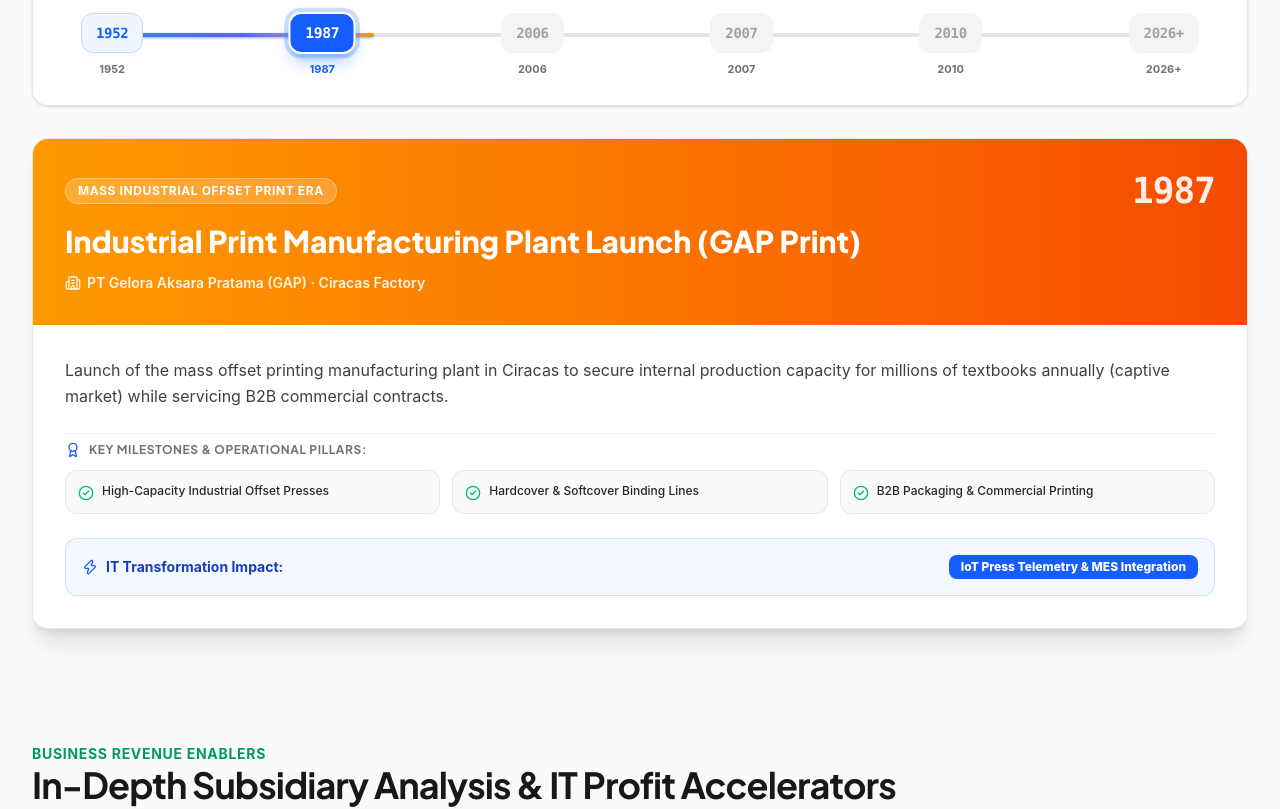
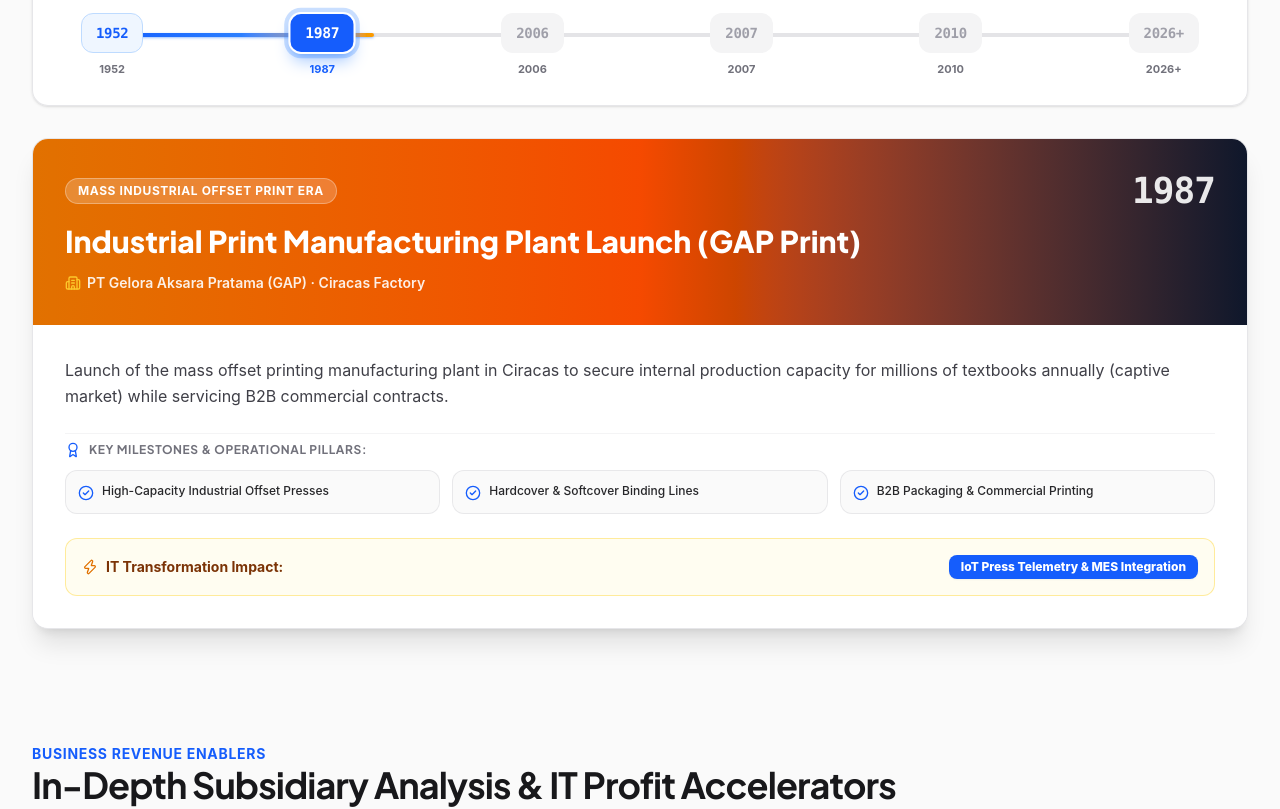
Before and after one commit to okihita/portfolio, a Next.js app: page /erlangga/subsidiaries in a window 1280 px wide. Shown: the part 2540-3349 px from the top of the page. Built offline with nearby package versions, Linux system fonts and the light colour scheme.

Commit message:
style(erlangga): consolidate subsidiaries page & historical timeline strictly into 3-color Risograph design system

```diff
--- a/components/erlangga/ErlanggaHistoricalTimeline.tsx
+++ b/components/erlangga/ErlanggaHistoricalTimeline.tsx
@@ -1,6 +1,6 @@
 "use client";
 
-import React, { useState, useEffect, useRef } from "react";
+import React, { useState, useEffect } from "react";
 import { motion, AnimatePresence } from "framer-motion";
 import {
   BookOpen,
@@ -38,6 +38,7 @@
 
 const STEP_DURATION_MS = 5500; // 5.5 seconds per era step
 
+// Strictly 3-Color Risograph Palette: Deep Soy Charcoal Navy, Electric Cobalt Blue, Warm Terracotta Ochre
 const TIMELINE_EVENTS: TimelineEvent[] = [
   {
     year: "1952",
@@ -64,7 +65,7 @@
       id: "Master Katalog Produk & Hak Cipta IP Buku",
       en: "Master Product Catalog & Publishing IP Rights"
     },
-    color: "from-blue-500 to-indigo-600"
+    color: "from-blue-600 via-blue-700 to-slate-900" // Electric Cobalt
   },
   {
     year: "1987",
@@ -91,7 +92,7 @@
       id: "Integrasi Sistem Telemetri MES & IoT Mesin Cetak",
       en: "IoT Press Telemetry & MES Integration"
     },
-    color: "from-amber-500 to-orange-600"
+    color: "from-amber-600 via-orange-600 to-slate-900" // Terracotta Ochre
   },
   {
     year: "2006",
@@ -118,7 +119,7 @@
       id: "Pipa Otomatisasi Pengadaan BOS SIPLah",
       en: "Automated SIPLah BOS Procurement Pipeline"
     },
-    color: "from-emerald-500 to-teal-600"
+    color: "from-blue-600 via-indigo-700 to-slate-900" // Electric Cobalt
   },
   {
     year: "2007",
@@ -145,7 +146,7 @@
       id: "99.9% Uptime WMS Gudang Cabang & Batching Rute",
       en: "99.9% Branch WMS Uptime & Algorithmic Route Batching"
     },
-    color: "from-cyan-500 to-blue-600"
+    color: "from-amber-600 via-amber-700 to-slate-900" // Terracotta Ochre
   },
   {
     year: "2010",
@@ -172,7 +173,7 @@
       id: "Portal LMS Hybrid & Verifikasi QR Sertifikat Digital",
       en: "Hybrid LMS Portal & QR Digital Credential Hash"
     },
-    color: "from-purple-500 to-pink-600"
+    color: "from-blue-600 via-blue-800 to-slate-900" // Electric Cobalt
   },
   {
     year: "2026+",
@@ -199,7 +200,7 @@
       id: "-45% Biaya Cloud Idle · 100% Uptime Ujian CBT",
       en: "-45% Cloud Idle Cost · 100% CBT Exam Uptime"
     },
-    color: "from-blue-600 via-indigo-600 to-purple-600"
+    color: "from-blue-600 via-indigo-600 to-amber-600" // Master Risograph Fusion
   }
 ];
 
@@ -207,12 +208,11 @@
   const [activeIndex, setActiveIndex] = useState<number>(0);
   const [isPlaying, setIsPlaying] = useState<boolean>(true);
   const [isHovered, setIsHovered] = useState<boolean>(false);
-  const [segmentProgress, setSegmentProgress] = useState<number>(0); // 0 to 100%
+  const [segmentProgress, setSegmentProgress] = useState<number>(0);
 
   const activeEvent = TIMELINE_EVENTS[activeIndex];
   const totalSteps = TIMELINE_EVENTS.length;
 
-  // Next and Prev Handlers
   const nextStep = () => {
     setSegmentProgress(0);
     setActiveIndex((prev) => (prev + 1) % totalSteps);
@@ -228,11 +228,10 @@
     setActiveIndex(index);
   };
 
-  // Autoplay Timer Loop
   useEffect(() => {
     if (!isPlaying || isHovered) return;
 
-    const intervalMs = 50; // Update every 50ms for smooth 60fps fill
+    const intervalMs = 50;
     const stepIncrement = (intervalMs / STEP_DURATION_MS) * 100;
 
     const timer = setInterval(() => {
@@ -248,7 +247,6 @@
     return () => clearInterval(timer);
   }, [isPlaying, isHovered, activeIndex]);
 
-  // Calculate total visual progress percentage along the laser line
   const baseProgressPercent = (activeIndex / (totalSteps - 1)) * 100;
   const activeSegmentPercent = (1 / (totalSteps - 1)) * (segmentProgress / 100) * 100;
   const totalLaserWidthPercent = Math.min(
@@ -319,14 +317,14 @@
           </div>
         </div>
 
-        {/* STEPPER RAIL WITH LIQUID LASER PROGRESS LINE */}
+        {/* STEPPER RAIL WITH RISOGRAPH COBALT-TO-TERRACOTTA LASER LINE */}
         <div className="relative pt-2 pb-1 px-6 overflow-x-auto scrollbar-none">
-          {/* Background Track Line: Starts at center of first node (52px) and ends at center of last node (52px) */}
+          {/* Background Track Line */}
           <div className="absolute top-[28px] left-[52px] right-[52px] h-1 bg-zinc-200 dark:bg-zinc-800/80 rounded-full z-0" />
 
-          {/* Active Liquid Laser Line */}
+          {/* Active Liquid Laser Line (Cobalt Blue to Terracotta Ochre Gradient) */}
           <div
-            className="absolute top-[28px] left-[52px] h-1 bg-gradient-to-r from-blue-500 via-indigo-500 to-amber-500 rounded-full z-0 transition-all duration-75 shadow-sm shadow-blue-500/50"
+            className="absolute top-[28px] left-[52px] h-1 bg-gradient-to-r from-blue-600 via-blue-500 to-amber-500 rounded-full z-0 transition-all duration-75 shadow-sm shadow-blue-500/40"
             style={{
               width: `calc((100% - 104px) * ${totalLaserWidthPercent / 100})`
             }}
@@ -343,7 +341,7 @@
                   onClick={() => selectStep(idx)}
                   className="flex flex-col items-center gap-2 group cursor-pointer focus:outline-none"
                 >
-                  {/* Wider Year Node Box */}
+                  {/* Year Node Box */}
                   <div
                     className={`px-3.5 h-10 min-w-[56px] rounded-xl flex items-center justify-center font-bold text-xs sm:text-sm font-mono tracking-tight transition-all duration-300 ${
                       isActive
@@ -373,7 +371,7 @@
         </div>
       </div>
 
-      {/* --- ACTIVE ERA GLASSMORPHISM CARD (AUTOMATICALLY SLIDES WITH LASER FILL) --- */}
+      {/* --- ACTIVE ERA RISOGRAPH GLASSMORPHISM CARD --- */}
       <AnimatePresence mode="wait">
         <motion.div
           key={activeEvent.year}
@@ -383,7 +381,7 @@
           transition={{ duration: 0.28 }}
           className="rounded-2xl border border-zinc-200/90 dark:border-zinc-800 bg-white dark:bg-zinc-900 overflow-hidden shadow-xl"
         >
-          {/* Card Header Banner with Dynamic Gradient Accent */}
+          {/* Card Header Banner with Risograph Gradient Accent */}
           <div className={`p-6 sm:p-8 bg-gradient-to-r ${activeEvent.color} text-white space-y-3`}>
             <div className="flex items-center justify-between gap-4">
               <span className="px-3 py-1 rounded-full text-xs font-bold bg-white/20 backdrop-blur-md border border-white/30 tracking-wider uppercase">
@@ -399,7 +397,7 @@
             </h3>
 
             <p className="text-xs sm:text-sm font-semibold opacity-90 flex items-center gap-1.5">
-              <Building2 className="w-4 h-4 shrink-0" />
+              <Building2 className="w-4 h-4 shrink-0 text-amber-300" />
               <span>{activeEvent.entity[lang]}</span>
             </p>
           </div>
@@ -424,17 +422,17 @@
                     key={hIdx}
                     className="p-3 rounded-xl bg-zinc-50 dark:bg-zinc-950/60 border border-zinc-200/80 dark:border-zinc-800 text-xs text-zinc-800 dark:text-zinc-200 font-medium flex items-start gap-2"
                   >
-                    <CheckCircle2 className="w-4 h-4 text-emerald-500 shrink-0 mt-0.5" />
+                    <CheckCircle2 className="w-4 h-4 text-blue-600 dark:text-blue-400 shrink-0 mt-0.5" />
                     <span>{hl[lang]}</span>
                   </div>
                 ))}
               </div>
             </div>
 
-            {/* IT Impact Callout */}
-            <div className="p-4 rounded-xl bg-blue-50/70 dark:bg-blue-950/40 border border-blue-200/80 dark:border-blue-900/60 flex items-center justify-between gap-4">
-              <div className="flex items-center gap-2 text-xs sm:text-sm font-bold text-blue-800 dark:text-blue-300">
-                <Zap className="w-4 h-4 text-blue-600 dark:text-blue-400 shrink-0" />
+            {/* IT Impact Callout Pill (Terracotta & Cobalt Accent) */}
+            <div className="p-4 rounded-xl bg-amber-50/70 dark:bg-amber-950/30 border border-amber-200/80 dark:border-amber-900/60 flex items-center justify-between gap-4">
+              <div className="flex items-center gap-2 text-xs sm:text-sm font-bold text-amber-900 dark:text-amber-300">
+                <Zap className="w-4 h-4 text-amber-600 dark:text-amber-400 shrink-0" />
                 <span>{lang === "id" ? "Dampak Transformasi TI:" : "IT Transformation Impact:"}</span>
               </div>
               <span className="px-3 py-1 rounded-lg text-xs font-extrabold bg-blue-600 text-white shadow-xs">
--- a/components/erlangga/ErlanggaSubsidiariesView.tsx
+++ b/components/erlangga/ErlanggaSubsidiariesView.tsx
@@ -482,7 +482,7 @@
         {/* SECTION 3: 5 CORE SUBSIDIARY PILLARS & PROFIT ENABLEMENT */}
         <section className="space-y-10">
           <div className="space-y-2">
-            <span className="text-xs sm:text-sm text-emerald-600 dark:text-emerald-400 uppercase tracking-wider font-bold">
+            <span className="text-xs sm:text-sm text-blue-600 dark:text-blue-400 uppercase tracking-wider font-bold">
               {t.subsidiaryTag}
             </span>
             <h2 className="text-3xl sm:text-4xl font-bold tracking-tight text-zinc-900 dark:text-zinc-100">
@@ -604,7 +604,7 @@
         {/* SECTION 4: ENTERPRISE DATA PIPELINE MERMAID CHART */}
         <section className="space-y-8">
           <div className="space-y-2">
-            <span className="text-xs sm:text-sm text-purple-600 dark:text-purple-400 uppercase tracking-wider font-bold">
+            <span className="text-xs sm:text-sm text-amber-600 dark:text-amber-400 uppercase tracking-wider font-bold">
               {t.synergyTag}
             </span>
             <h2 className="text-3xl sm:text-4xl font-bold tracking-tight text-zinc-900 dark:text-zinc-100">
```
Also changed, not shown: components/erlangga/ErlanggaEcosystemFlow.tsx (+12 -12 lines).
